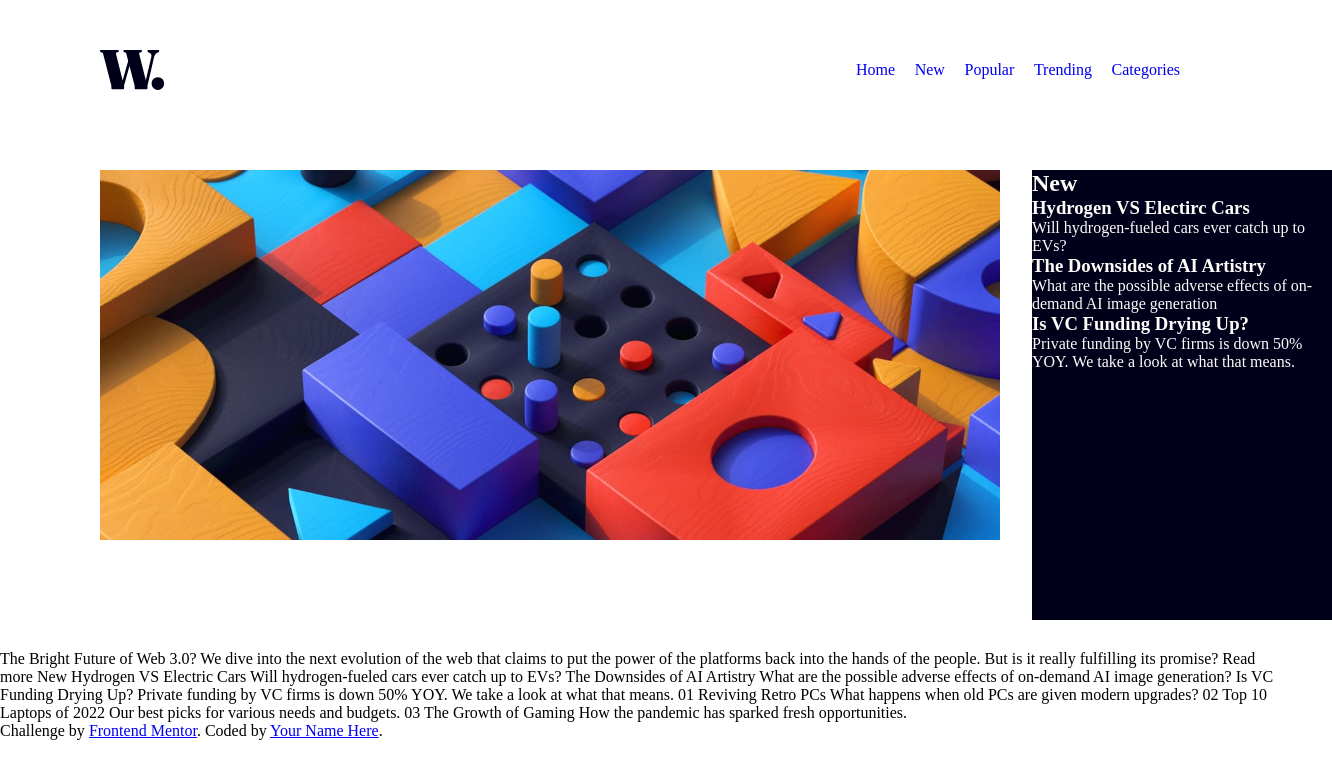
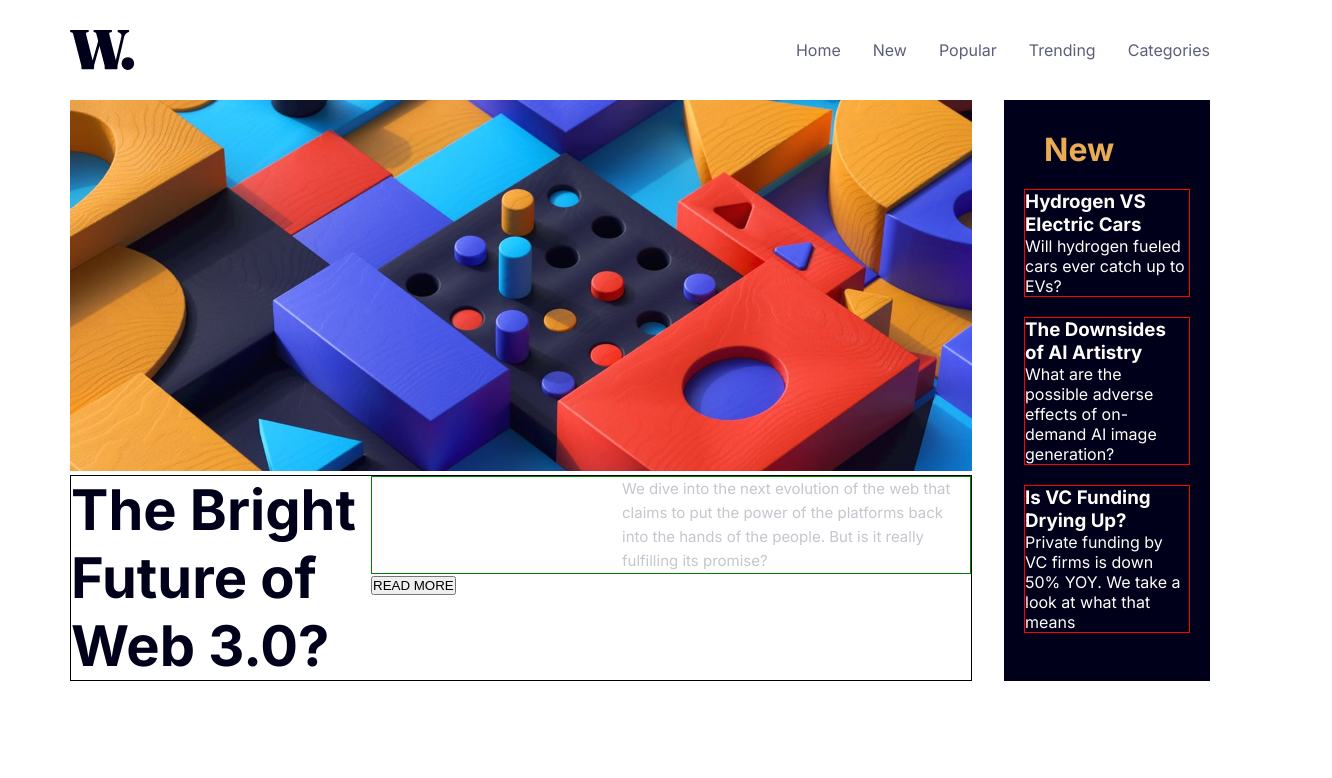
Before and after one commit to ozi-sadiq-kasai/news-homepage, a plain HTML site: page index.html in a window 1280 px wide. Shown: the whole page, 1332 px wide, since content can reach past the window. Drawn offline with Linux system fonts and the light colour scheme.

Commit message:
modified files

```diff
--- a/index.html
+++ b/index.html
@@ -3,78 +3,56 @@
 <head>
   <meta charset="UTF-8">
   <meta name="viewport" content="width=device-width, initial-scale=1.0">
-  <link rel="icon" type="image/png" sizes="32x32" href="./assets/images/favicon-32x32.png">
   <link rel="stylesheet" href="style.css">
-  <title>Frontend Mentor | News homepage</title
+  <title>News homepage</title>
 </head>
 <body>
-  <header>
-    <div id="nav__container" class="p-1">
+  <nav>
     <img src="./assets/images/logo.svg" alt="logo">
-      <ul id="nav__list">
+    <ul  id="nav-links">
       <li><a href="#">Home</a></li>
       <li><a href="#">New</a></li>
       <li><a href="#">Popular</a></li>
       <li><a href="#">Trending</a></li>
       <li><a href="#">Categories</a></li>
     </ul>
+    <img id='menu' src="./assets/images/icon-menu.svg" alt="menu">
+  </nav>
+  <main>
+    <section id="showcase">
+      <picture>
+        <source srcset='./assets/images/image-web-3-desktop.jpg' media='(min-width: 768px)' type='image'>
+        <source srcset='./assets/images/image-web-3-mobile.jpg' media='(max-width: 767px)' type='image/jpeg'>
+        <img src='./assets/images/image-web-3-desktop.jpg' alt='image'>
+      </picture>
+      <div id="web_3">
+        <h1>The Bright Future of Web 3.0?</h1>
+        <div>
+          <p id="web3_para">
+            We dive into the next evolution of the web that claims to put the power of the platforms back into the hands of the people. But is it really fulfilling its promise?
+          </p>
+          <button id="btn">
+            READ MORE
+          </button>
         </div>
-  </header>
-  <main class="p-1">
-    <section>
-      <img class="image_1" src="./assets/images/image-web-3-desktop.jpg" alt="images">
-      <aside class="info">
+      </div>
+    </section>
+    <section id="info">
+      <h2 id="info_heading">New</h2>
       <div>
-          <h2>New</h2>
-          <h3>Hydrogen VS Electirc Cars</h3>
-          <p>Will hydrogen-fueled cars ever catch up to EVs?</p>
+        <h3>Hydrogen VS Electric Cars</h3>
+        <p>Will hydrogen fueled cars ever catch up to EVs?</p>
       </div>
       <div>
         <h3>The Downsides of AI Artistry</h3>
-          <p>What are the possible adverse effects of on-demand AI image generation</p>
+        <p>What are the possible adverse effects of on-demand AI image generation?</p>
       </div>
       <div>
         <h3>Is VC Funding Drying Up?</h3>
-          <p>Private funding by VC firms is down 50% YOY. We take a look at what that means.</p>
+        <p>Private funding by VC firms is down 50% YOY. We take a look at what that means</p>
       </div>
-      </aside>
     </section>
-
   </main>
 
-  The Bright Future of Web 3.0?
-
-  We dive into the next evolution of the web that claims to put the power of the platforms back into the hands of the people.
-  But is it really fulfilling its promise?
-
-  Read more
-
-  New
-
-  Hydrogen VS Electric Cars
-  Will hydrogen-fueled cars ever catch up to EVs?
-
-  The Downsides of AI Artistry
-  What are the possible adverse effects of on-demand AI image generation?
-
-  Is VC Funding Drying Up?
-  Private funding by VC firms is down 50% YOY. We take a look at what that means.
-
-  01
-  Reviving Retro PCs
-  What happens when old PCs are given modern upgrades?
-
-  02
-  Top 10 Laptops of 2022
-  Our best picks for various needs and budgets.
-
-  03
-  The Growth of Gaming
-  How the pandemic has sparked fresh opportunities.
-
-  <div class="attribution">
-    Challenge by <a href="https://www.frontendmentor.io?ref=challenge" target="_blank">Frontend Mentor</a>.
-    Coded by <a href="#">Your Name Here</a>.
-  </div>
 </body>
 </html>
--- a/style.css
+++ b/style.css
@@ -1,37 +1,75 @@
+@import url('https://fonts.googleapis.com/css2?family=Inter:wght@400;700;800&display=swap');
 *{
   padding: 0;
+  box-sizing: border-box;
   margin: 0;
-  box-sizing: border-box;
 }
-/* utilities */
-.p-1{
-  padding: 50px 100px 30px 100px;
+body{
+  min-width:1024px;
+  font-family: 'Inter', sans-serif;
 }
-#nav__container{
+nav{
   display: flex;
   justify-content: space-between;
   align-items: center;
+  padding: 30px 70px;
 }
-#nav__list{
-  list-style-type:none;
+#nav-links{
   display: flex;
-  width:30%;
-  justify-content: space-between;
+  list-style-type: none;
+  gap: 2rem;
 }
-#nav__list a{
+#nav-links a{
   text-decoration: none;
+  color: hsl(236, 13%, 42%);
 }
-.image_1{
-  width:900px;
+#nav-links a:hover{
+  color:hsl(5, 85%, 63%);
 }
-section{
-  display: grid;
-  width: 100%;
-  grid-template-columns:900px minmax(300px,400px);
-  grid-template-rows:450px ;
-  gap:2rem;
+#menu{
+  display: none;
 }
-aside{
+main{
+  padding: 0 70px;
+  display: flex;
+  gap: 2rem;
+}
+img{
+  max-width: 100%;
+  height: auto;
+}
+#web_3{
+  display:flex;
+  border: 1px solid #000;
+  /* gap: 5rem; */
+}
+#web_3 h1{
+  font-size: 3.5rem;
+  color:hsl(240, 100%, 5%);
+  text-align: left;
+  width:300px;
+}
+#web3_para{
+  border: 1px solid green;
+  width: 600px;
+  font-size: 15px;
+  line-height: 1.6;
+  color:hsl(233, 8%, 79%);
+  padding-left: 250px;
+}
+#info{
   background-color: hsl(240, 100%, 5%);
-  color:hsl(36, 100%, 99%);
+  color: hsl(36, 100%, 99%);
+  padding:0 20px;
 }
+#info_heading{
+  color: hsl(35, 77%, 62%);
+  padding: 30px 0 0 20px;
+  font-size: 2rem;
+
+}
+#info div{
+  border: 1px solid red;
+  /* width: 100%; */
+  margin: 20px auto;
+}
```
Lines whose indentation alone changed are shown as unchanged.
